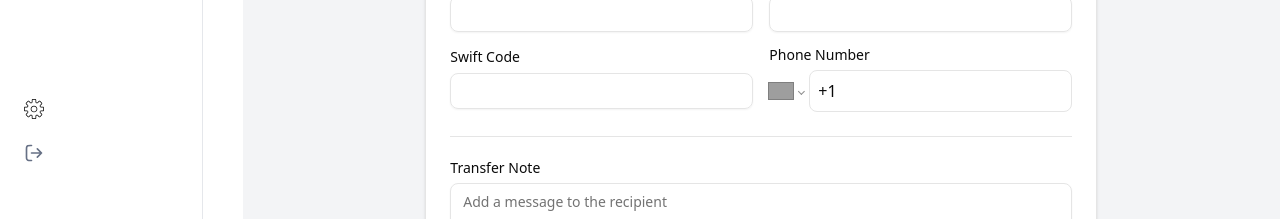
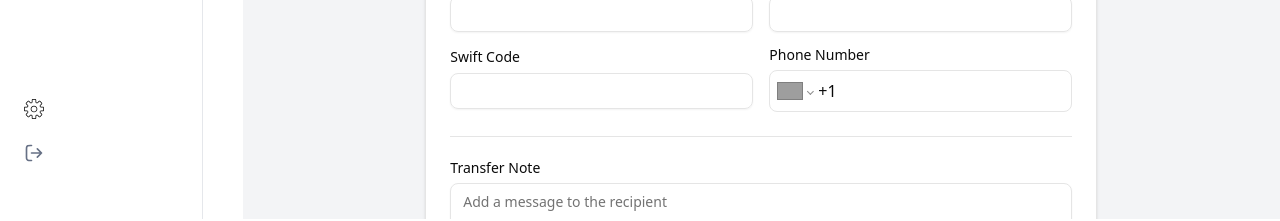
Before and after one commit to ike-nanino/ribc, a Next.js app: page /transfer in a window 1280 px wide. Shown: the part 581-802 px from the top of the page. Built offline with nearby package versions, Linux system fonts and the light colour scheme; no server answers; grey boxes are pictures that could not be loaded.

Commit message:
refactor(CustomFormField): simplify input component and update styling for better focus indication ✨🎨

```diff
--- a/components/CustomFormField.tsx
+++ b/components/CustomFormField.tsx
@@ -38,12 +38,6 @@ const RenderField = ({ field, props }: { field: any; props: CustomProps }) => {
   } = props;
 
 
-  const CustomInput = (props: InputHTMLAttributes<HTMLInputElement>) => (
-    <input
-      {...props}
-      className="p-2 outline-none border rounded-md w-full focus:ring-0 focus:ring-offset-0 focus:border-red-200"
-    />
-  );
 
 
 
@@ -72,7 +66,7 @@ const RenderField = ({ field, props }: { field: any; props: CustomProps }) => {
             withCountryCallingCode
             value={field.value as E164Number | undefined}
             onChange={field.onChange}
-            inputComponent={CustomInput}
+            className="p-2 outline-none border rounded-md w-full focus:ring-0 focus:ring-offset-0 focus:border-gray-200"
           />
         </FormControl>
       );
```
